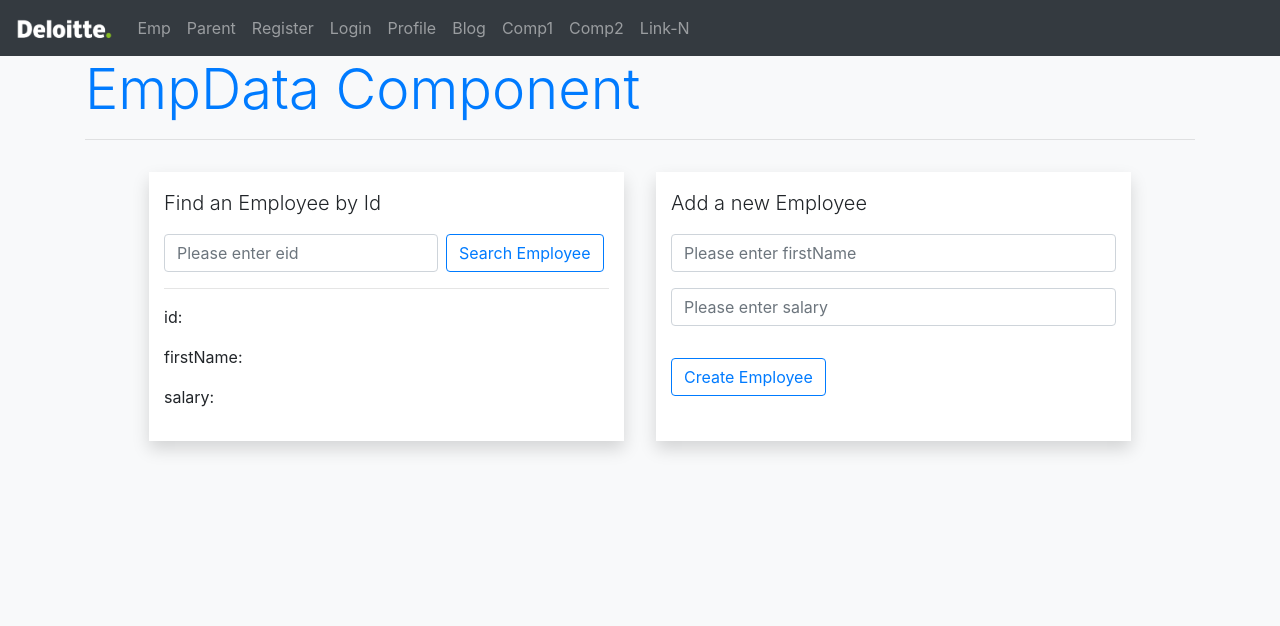
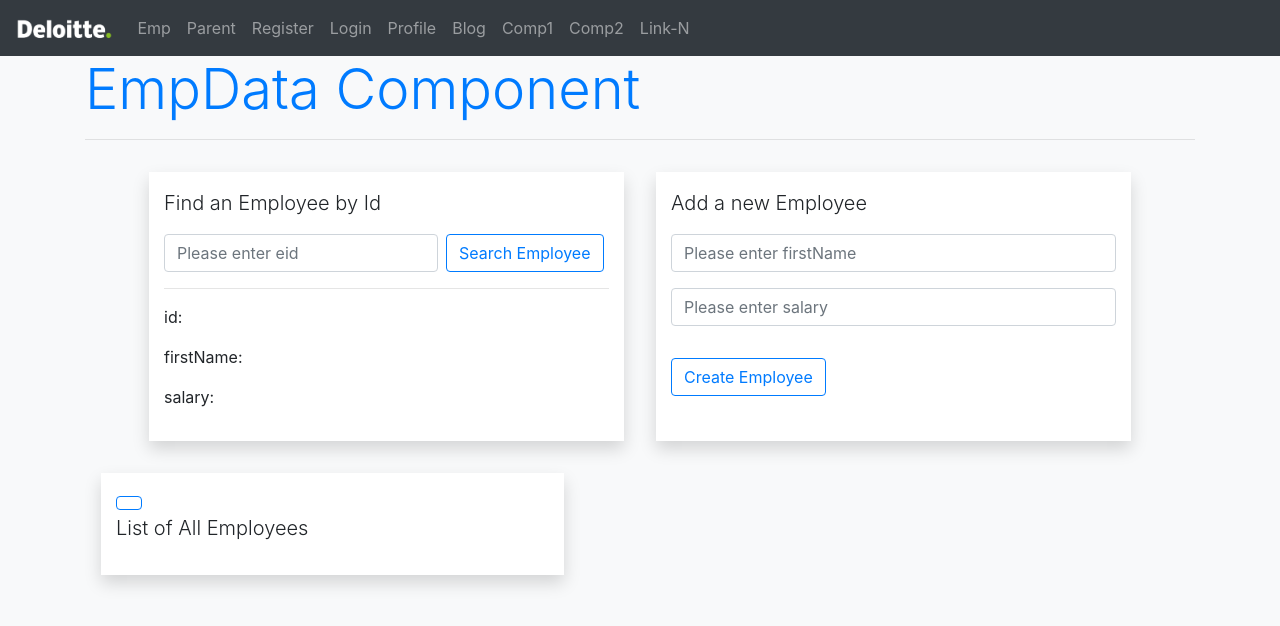
Before and after one commit to vamandeshmukh/deloitte-react-app, a React (Create React App) app: page /emp in a window 1280 px wide. Shown: the top 626 px of the page. Built offline with nearby package versions, Linux system fonts and the light colour scheme.

Commit message:
reactjs-topics

```diff
--- a/src/components/EmpData.js
+++ b/src/components/EmpData.js
@@ -1,7 +1,7 @@
 import { useEffect, useState } from "react";
 import { useSelector, useDispatch } from "react-redux";
 import Employee from '../models/Employee';
-import { setEmployee } from '../redux/EmpSlice';
+import { setEmpObj, setEmpList } from '../redux/EmpSlice';
 
 
 import {
@@ -18,7 +18,7 @@ const EmpData = () => {
     const [eid, setEid] = useState('');
     const emp = useSelector((store) => { return store.emp.empObj; });
     const [empToSubmit, setEmpToSubmit] = useState({});
-    const empList = useSelector(store => store.emp.empList);
+    const allEmpsList = useSelector(store => store.emp.empList);
     const dispatch = useDispatch();
 
     useEffect(() => {
@@ -34,12 +34,26 @@ const EmpData = () => {
         setEmpToSubmit({ ...empToSubmit, [evt.target.name]: evt.target.value });
     };
 
+    const submitFindAllEmps = (evt) => {
+        console.log(`submitFindAllEmps`);
+        findAllEmployees()
+            .then((response) => {
+                console.log(response.data);
+                dispatch(setEmpList(response.data));
+            })
+            .catch((error) => {
+                console.log(error.message);
+                alert(`Employee with ${eid} not found ${error.message}.`);
+            });
+        evt.preventDefault();
+    };
+
     const submitFindEmpById = (evt) => {
         console.log(`submitFindEmpById ${eid}`);
         findEmployeeById(eid)
             .then((response) => {
                 console.log(response.data);
-                dispatch(setEmployee(response.data));
+                dispatch(setEmpObj(response.data));
             })
             .catch((error) => {
                 console.log(error.message);
@@ -53,7 +67,7 @@ const EmpData = () => {
         addEmployee(empToSubmit)
             .then((response) => {
                 console.log(response.data);
-                dispatch(setEmployee(response.data));
+                dispatch(setEmpObj(response.data));
                 alert(`Employee with eid ${response.data.id} added successfully!`);
             })
             .catch((error) => {
@@ -67,7 +81,6 @@ const EmpData = () => {
         <div className="container">
             <p className="display-4 text-primary">EmpData Component</p>
             <hr />
-
             <div>
                 <div className="row justify-content-center">
                     <div className="col-5 mx-3 my-3 py-3 bg-white shadow">
@@ -124,6 +137,13 @@ const EmpData = () => {
                         </form>
                     </div>
                 </div>
+                <div className="col-5 mx-3 my-3 py-3 bg-white shadow">
+                    <div>
+                        <button className="btn btn-outline-primary" value="Find All Emps" onClick={submitFindAllEmps} />
+                    </div>
+                    <p className="lead">List of All Employees</p>
+
+                </div>
             </div>
 
 
--- a/src/redux/EmpSlice.js
+++ b/src/redux/EmpSlice.js
@@ -14,16 +14,21 @@ const EmpSlice = createSlice({
 
     reducers: {
 
-        setEmployee: (state, action) => {
+        setEmpObj: (state, action) => {
             console.log(action.payload);
             state.empObj = action.payload;
+        },
+        setEmpList: (state, action) => {
+            console.log(action.payload);
+            state.empList = action.payload;
         }
+
         // more methods here
 
     } // methods for data access
 });
 
-export const { setEmployee } = EmpSlice.actions;
+export const { setEmpObj, setEmpList } = EmpSlice.actions;
 
 
 export default EmpSlice.reducer;
```
